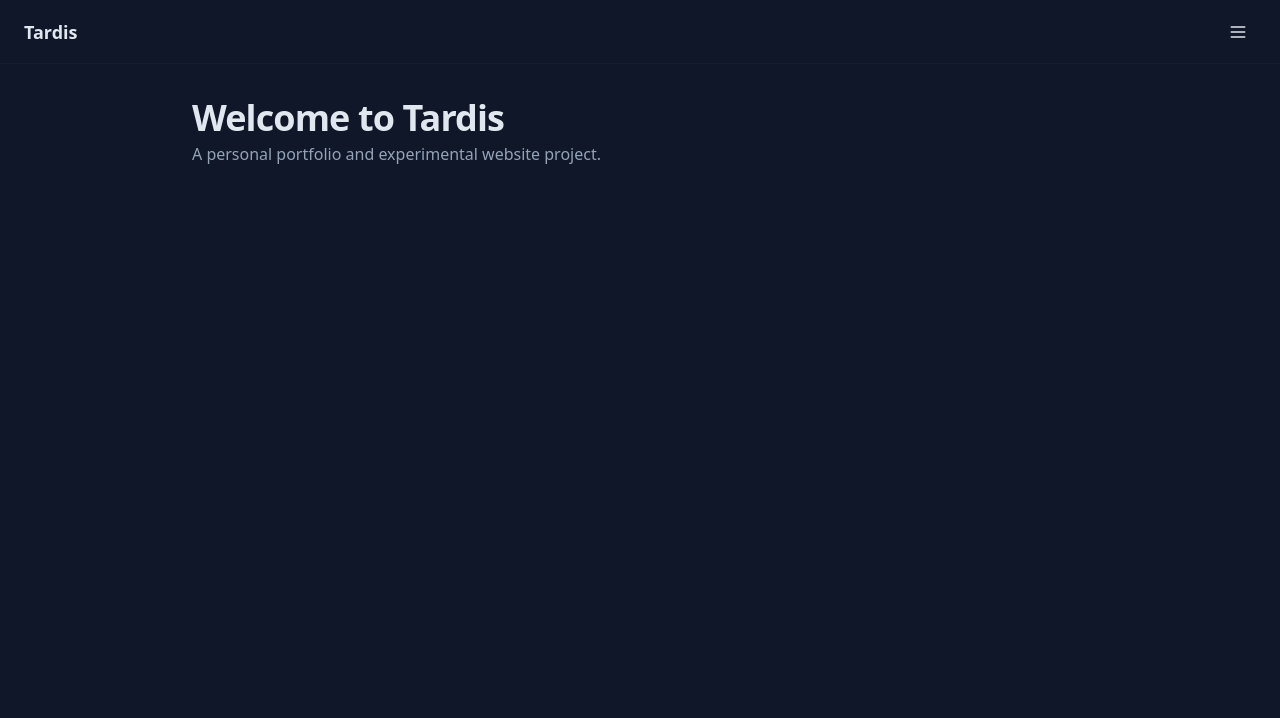
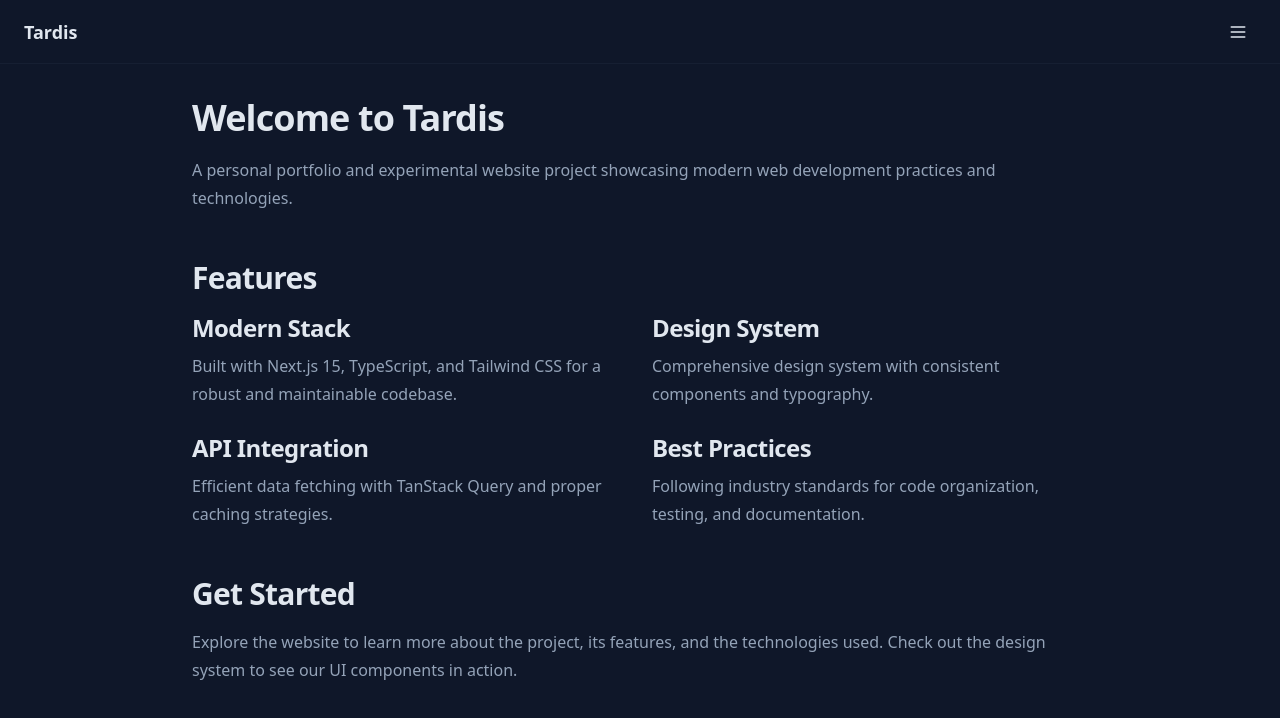
Before and after one commit to JoaoCVerissimo/Tardis, a Next.js app: page / in a window 1280 px wide. Shown: the top 718 px of the page. Built offline with nearby package versions, Linux system fonts and the light colour scheme.

Commit message:
feat: enhance homepage content
- Add comprehensive project introduction
- Create feature grid with key highlights
- Add get started section
- Improve layout and spacing

```diff
--- a/src/app/(main)/page.tsx
+++ b/src/app/(main)/page.tsx
@@ -1,10 +1,54 @@
 export default function Home() {
   return (
-    <div className="space-y-8">
-      <div>
+    <div className="space-y-12">
+      <div className="space-y-4">
         <h1>Welcome to Tardis</h1>
         <p className="text-muted-foreground">
-          A personal portfolio and experimental website project.
+          A personal portfolio and experimental website project showcasing
+          modern web development practices and technologies.
+        </p>
+      </div>
+
+      <div className="space-y-4">
+        <h2>Features</h2>
+        <div className="grid gap-6 md:grid-cols-2">
+          <div className="space-y-2">
+            <h3>Modern Stack</h3>
+            <p className="text-muted-foreground">
+              Built with Next.js 15, TypeScript, and Tailwind CSS for a robust
+              and maintainable codebase.
+            </p>
+          </div>
+          <div className="space-y-2">
+            <h3>Design System</h3>
+            <p className="text-muted-foreground">
+              Comprehensive design system with consistent components and
+              typography.
+            </p>
+          </div>
+          <div className="space-y-2">
+            <h3>API Integration</h3>
+            <p className="text-muted-foreground">
+              Efficient data fetching with TanStack Query and proper caching
+              strategies.
+            </p>
+          </div>
+          <div className="space-y-2">
+            <h3>Best Practices</h3>
+            <p className="text-muted-foreground">
+              Following industry standards for code organization, testing, and
+              documentation.
+            </p>
+          </div>
+        </div>
+      </div>
+
+      <div className="space-y-4">
+        <h2>Get Started</h2>
+        <p className="text-muted-foreground">
+          Explore the website to learn more about the project, its features, and
+          the technologies used. Check out the design system to see our UI
+          components in action.
         </p>
       </div>
     </div>
```
